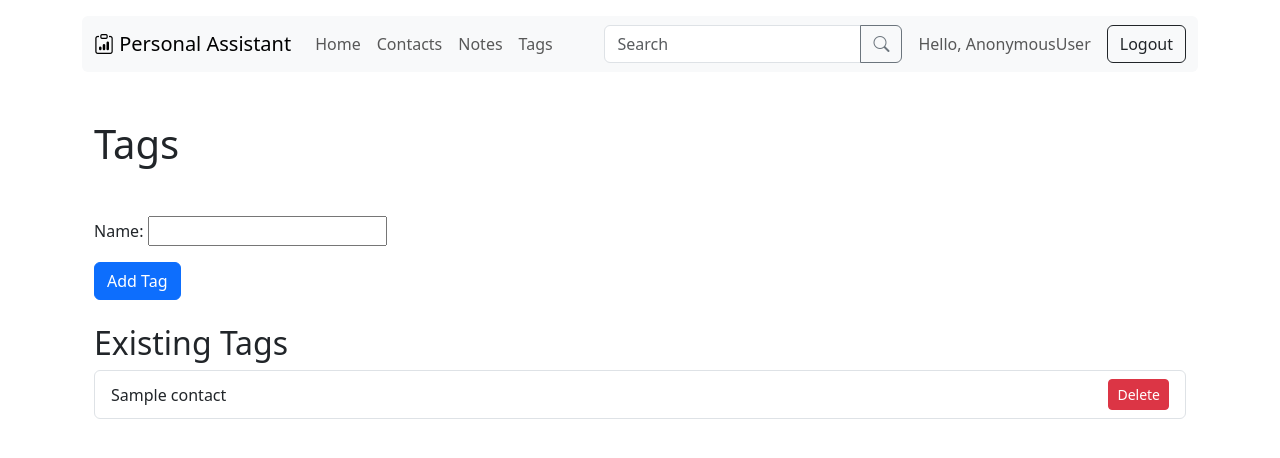
After one commit to BIN0VA/Personal-Assistant, a Django app: template personal_assistant/pa_tag/templates/pa_tags/list.html in a window 1280 px wide. The commit adds this page. Shown: the top 458 px of the page. Run offline with Django 3.2, Linux system fonts and the light colour scheme; the template is opened without the code that fills it: most values are stand-ins (such as "Sample title", 1, 10 or a date in 2020); form fields are guessed from the names that the template uses.

Commit message:
made changes

```diff
--- a/personal_assistant/pa_core/templates/pa_core/home.html
+++ b/personal_assistant/pa_core/templates/pa_core/home.html
@@ -76,6 +76,15 @@
                                         href="{% url 'pa_note:note' %}"
                                     >
                                         Notes
+                                    </a>
+                                </li>
+                                <li class="nav-item"></li>
+                                    <a
+                                        class="nav-link"
+                                        aria-current="page"
+                                        href="{% url 'pa_tag:tags' %}"
+                                    >
+                                        Tags
                                     </a>
                                 </li>
                             </ul>
--- a/personal_assistant/pa_tag/admin.py
+++ b/personal_assistant/pa_tag/admin.py
@@ -1,4 +1,6 @@
 from django.contrib import admin
+
 from .models import Tag
 
+
 admin.site.register(Tag)
--- a/personal_assistant/pa_tag/forms.py
+++ b/personal_assistant/pa_tag/forms.py
@@ -1,6 +1,6 @@
 from django.forms import ModelForm, CharField, TextInput
+
 from .models import Tag
-
 
 
 class TagForm(ModelForm):
--- a/personal_assistant/pa_tag/models.py
+++ b/personal_assistant/pa_tag/models.py
@@ -1,4 +1,5 @@
 from django.db import models
+
 
 class Tag(models.Model):
     name = models.CharField(max_length=50, unique=True)
--- /dev/null
+++ b/personal_assistant/pa_tag/templates/pa_tags/list.html
@@ -0,0 +1,46 @@
+{% extends 'pa_core/home.html' %}
+
+{% block title %}
+    Tags
+{% endblock %}
+
+{% block content %}
+
+    <form method="post" class="needs-validation" novalidate>
+        {% csrf_token %}
+
+        <div class="mb-3">
+            {{ form.name.label_tag }}:
+            {{ form.name }}
+            <div class="invalid-feedback">
+                {{ form.name.errors }}
+            </div>
+        </div>
+
+        <button type="submit" class="btn btn-primary">
+            Add Tag
+        </button>
+    </form>
+
+    <h2 class="mt-4">Existing Tags</h2>
+    {% if items %}
+        <ul class="list-group">
+            {% for tag in items %}
+                <li class="list-group-item d-flex justify-content-between align-items-center">
+                    {{ tag.name }}
+                    <form method="post" action="{% url 'pa_tag:delete' tag.id %}" class="d-inline">
+                        {% csrf_token %}
+                        <button type="submit" class="btn btn-danger btn-sm">Delete</button>
+                    </form>
+                </li>
+            {% endfor %}
+        </ul>
+    {% else %}
+        <div class="alert alert-info text-center" role="alert">
+            <h4 class="alert-heading">No Tags Found!</h4>
+            <p>You currently have no tags. Add your first tag!</p>
+            <hr>
+            <p class="mb-0">Press the "Add Tag" button to get started!</p>
+        </div>
+    {% endif %}
+{% endblock %}
--- a/personal_assistant/personal_assistant/settings.py
+++ b/personal_assistant/personal_assistant/settings.py
@@ -50,6 +50,7 @@ INSTALLED_APPS = [
     'django.contrib.staticfiles',
     'pa_core',
     'pa_user',
+    'pa_contacts',
     'pa_note',
     'pa_tag',
 ]
```
Also changed, not shown: personal_assistant/pa_tag/templates/tags/add_tag.html (deleted, +0 -19 lines), personal_assistant/pa_tag/templates/tags/tags.html (deleted, +0 -24 lines), personal_assistant/pa_tag/urls.py (+5 -5 lines), personal_assistant/pa_tag/views.py (+11 -13 lines), personal_assistant/pa_tag/apps.py (line endings or trailing spaces).
